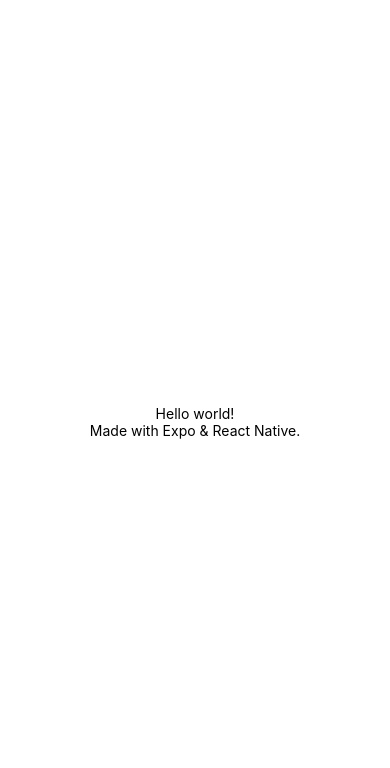
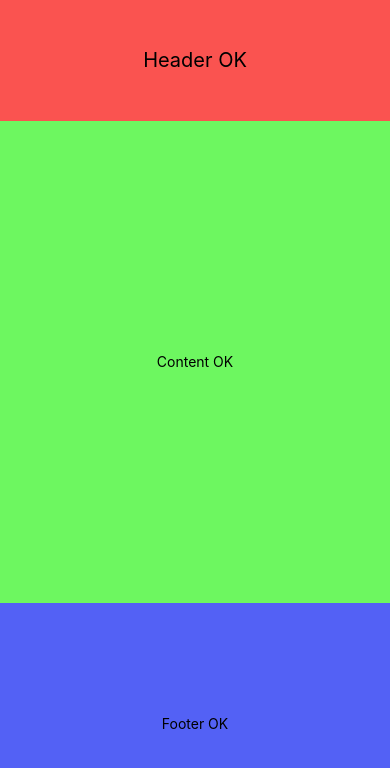
Before and after one commit to Guibs27/frontend-react-native, a React Native app: screen / in a window 390 px wide. Shown: the top 768 px of the page. Built offline with nearby package versions, Linux system fonts and the light colour scheme.

Commit message:
add components, react icons

```diff
--- a/App.js
+++ b/App.js
@@ -1,21 +1,28 @@
 import { StatusBar } from 'expo-status-bar';
 import { StyleSheet, Text, View } from 'react-native';
 
+import Header from './components/Header';
+import Content from './components/Content';
+import Footer from './components/Footer';
+
 export default function App() {
   return (
-    <View style={styles.container}>
-      <Text>Hello world!</Text>
-      <Text>Made with Expo & React Native.</Text>
+    <View style={styles.body}>
+
+      <Header />
+
+      <Content />
+
+      <Footer />
+
       <StatusBar style="auto" />
     </View>
   );
 }
 
 const styles = StyleSheet.create({
-  container: {
+  body: {
     flex: 1,
-    backgroundColor: '#fff',
-    alignItems: 'center',
-    justifyContent: 'center',
-  },
-});
+    backgroundColor: '#fff'
+  }
+})
--- /dev/null
+++ b/components/Content.js
@@ -0,0 +1,18 @@
+import { View, Text, StyleSheet } from 'react-native'
+
+export default function Content() {
+    return (
+        <View style={styles.content}>
+            <Text>Content OK</Text>
+        </View>
+    )
+}
+
+const styles = StyleSheet.create({
+    content: {
+        flex: 4,
+        alignItems: 'center',
+        justifyContent: 'center',
+        backgroundColor: '#6df760',
+      }
+})
--- /dev/null
+++ b/components/Footer.js
@@ -0,0 +1,18 @@
+import { View, Text, StyleSheet } from 'react-native'
+
+export default function Footer() {
+    return (
+        <View style={styles.footer}>
+            <Text>Footer OK</Text>
+        </View>
+    )
+}
+
+const styles = StyleSheet.create({
+    footer: {
+        flex: 2,
+        alignItems: 'center',
+        justifyContent: 'center',
+        backgroundColor: '#5361f5',
+      }
+})
--- /dev/null
+++ b/components/Header.js
@@ -0,0 +1,25 @@
+import { View, Text, StyleSheet } from 'react-native'
+
+export default function Header() {
+    return (
+        <View style={styles.header}>
+            <Text style={styles.title}>Header OK</Text>
+        </View>
+    )
+}
+
+const styles = StyleSheet.create({
+    header: {
+        flex: 1,
+        alignItems: 'center',
+        justifyContent: 'center',
+        backgroundColor: '#fa5350'
+    },
+
+    title: {
+        flexDirection: 'row',
+        fontSize: 20,
+        color: "black",
+        padding: 10
+      }
+})
```
Also changed, not shown: App copy.js (added, +26 -0 lines), package.json (+4 -3 lines), 1 other file (tests, documents, lock files or other folders).
